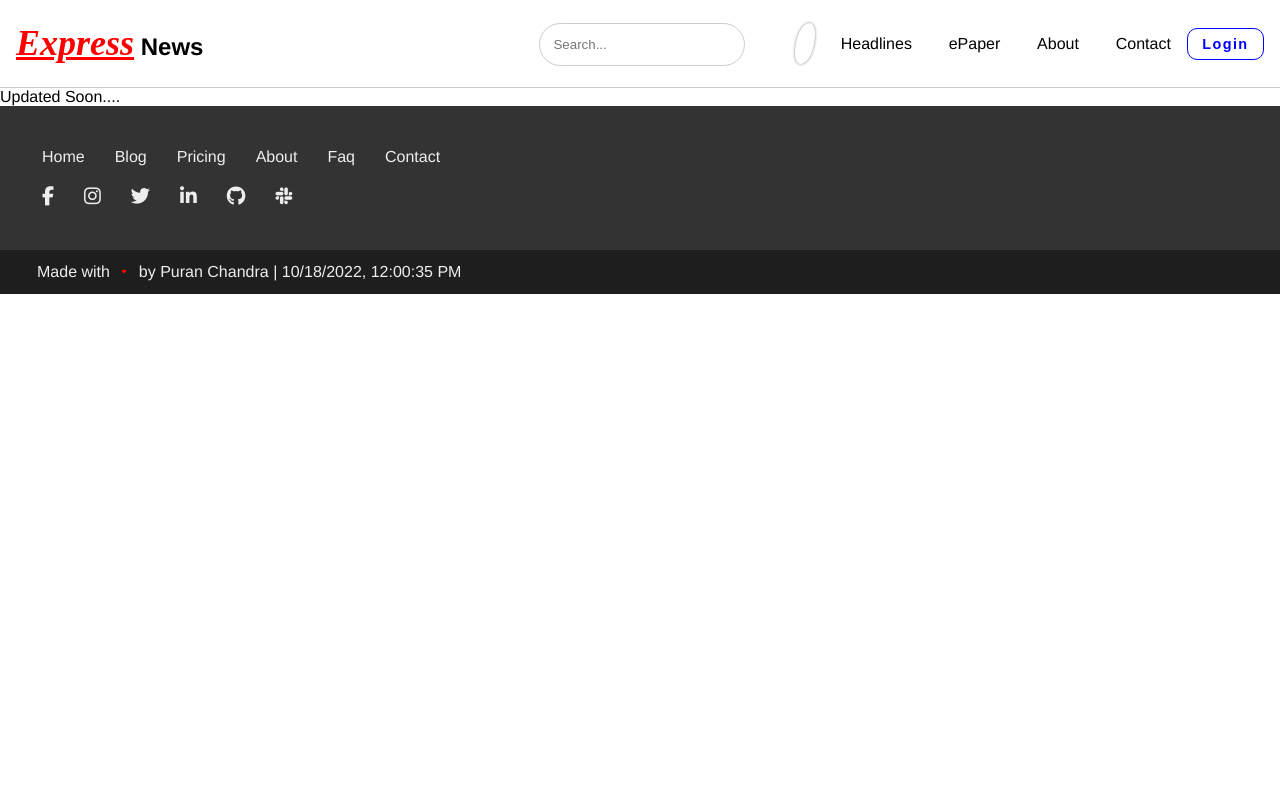
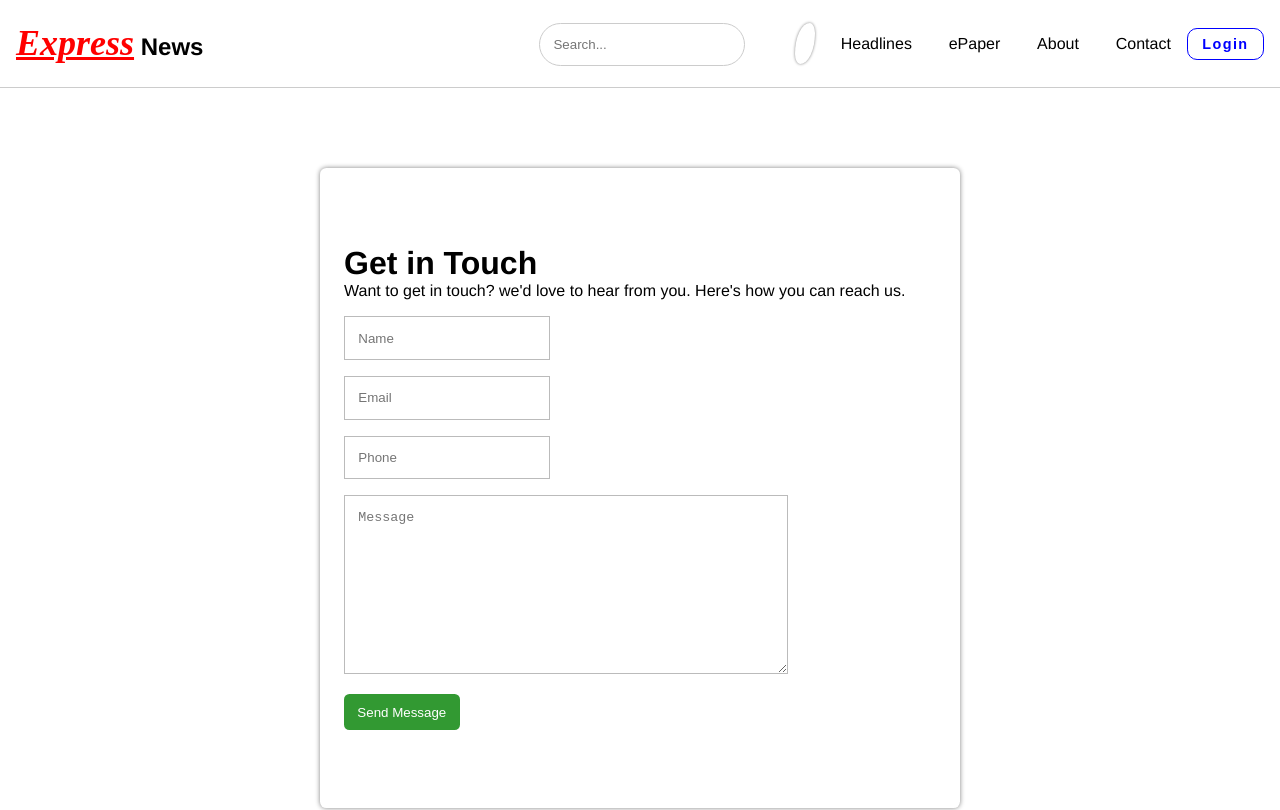
Before and after one commit to puranchandralohar/news-app-react, a React (Create React App) app: page /Contact in a window 1280 px wide. Shown: the top 810 px of the page. Built offline with nearby package versions, Linux system fonts and the light colour scheme; some icons are missing.

Commit message:
contact page added

```diff
--- /dev/null
+++ b/src/Component/Contact.css
@@ -0,0 +1,48 @@
+
+.contact_section{
+    display: flex;
+    align-items: center;
+    justify-content: center;
+    height: 100vh;
+}
+
+.contactForm{
+    padding: 1.5em;
+    box-shadow: 0 0 5px #808080;
+    height: 80%;
+    width: 50%;
+    display: flex;
+    flex-direction: column;
+    justify-content: center;
+    align-items:baseline;
+    gap:1em;
+    border-radius: 0.4em;
+
+}
+
+.contactForm .titles{
+    text-align: justify;
+}
+
+.form_elements input,textarea{
+    padding: 1em;
+    border:1px solid #bbb;
+    width: 100%;
+    outline: none;
+}
+
+.send_btn{
+    padding: 0.8em 1em;
+    background-color: green;
+    color:#fff;
+    border:none;
+    outline:none;
+    cursor: pointer;
+    border-radius: 0.4em;
+    opacity: 0.8;
+
+}
+
+.send_btn:hover{
+    opacity: 1;
+}
--- a/src/Component/Contact.jsx
+++ b/src/Component/Contact.jsx
@@ -1,12 +1,31 @@
 import React from 'react'
 import { Header } from '../Common/Header'
+import './Contact.css'
 
 export function Contact() {
   return (
     <>
         <Header/>
         <div className="contact_section">
-          Updated Soon....
+            <div className="contactForm">
+              <div className="titles">
+                <h1>Get in Touch</h1>
+                <p>Want to get in touch? we'd love to hear from you. Here's how you can reach us.</p>
+              </div>
+              <div className="form_elements">
+                <input type="text" placeholder='Name' />
+              </div>
+              <div className="form_elements">
+                <input type="text" placeholder='Email' />
+              </div>
+              <div className="form_elements">
+                <input type="text" placeholder='Phone' />
+              </div>
+              <div className="form_elements">
+                <textarea placeholder='Message' rows={10} cols={50}/>
+              </div>
+              <button className='send_btn'>Send Message</button>
+            </div>
         </div>
     </>
   )
```
